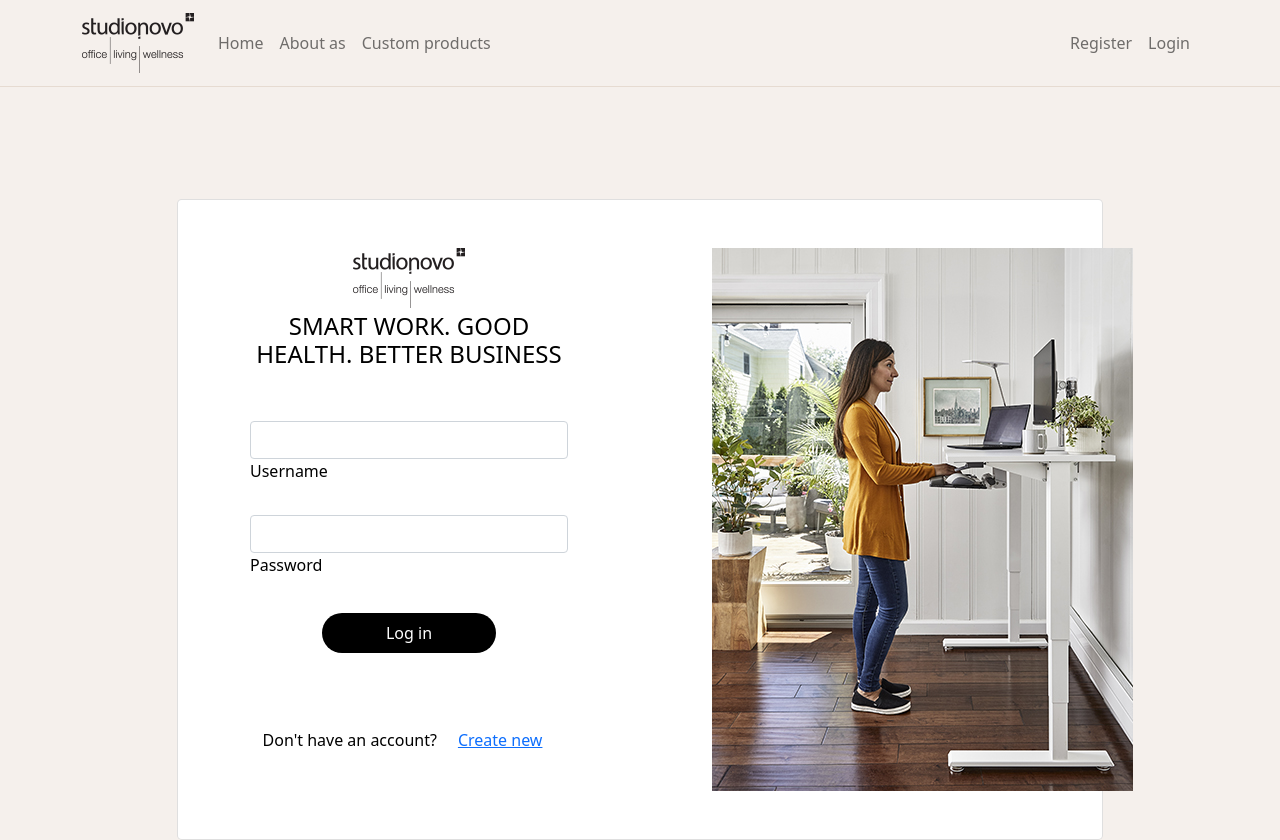
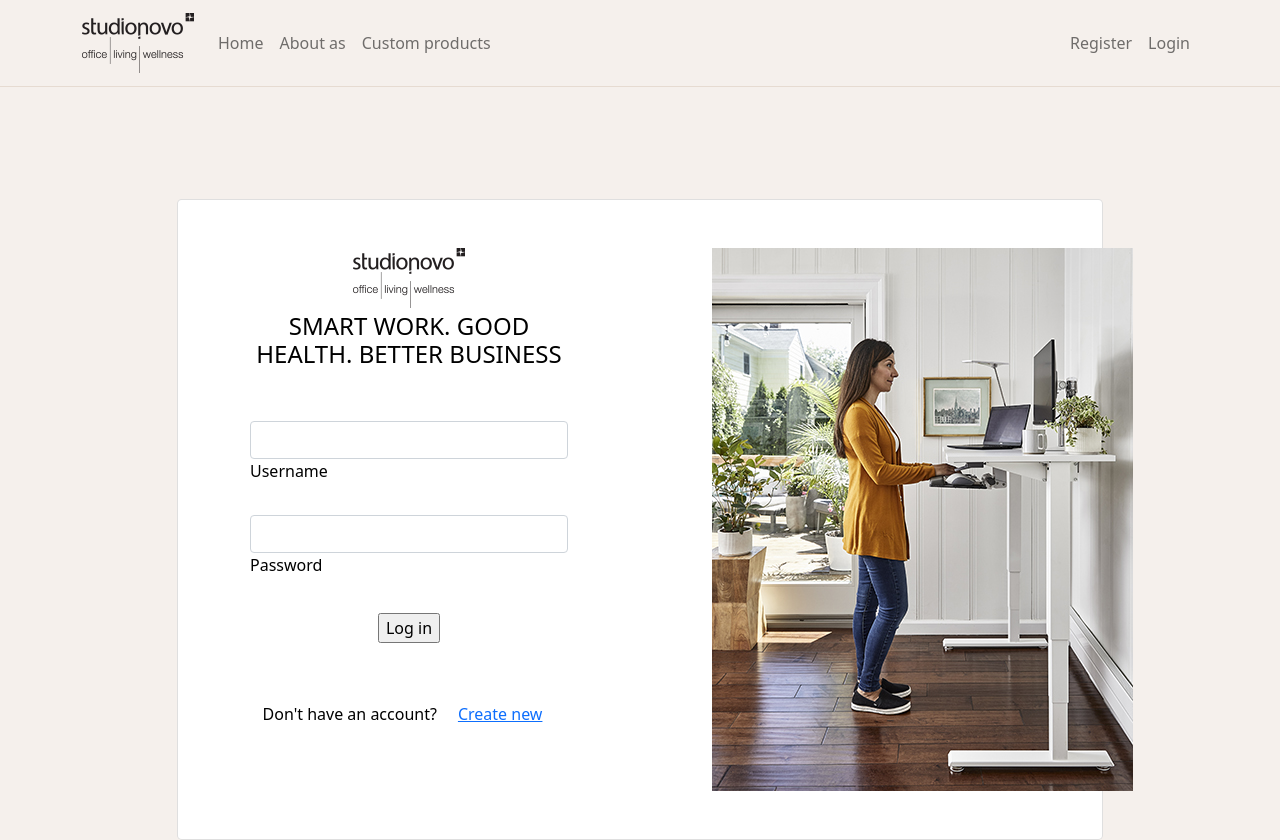
Before and after one commit to nikoletastoeva/furniture-store, a React (Create React App) app: page /login in a window 1280 px wide. Shown: the top 840 px of the page. Built offline with nearby package versions, Linux system fonts and the light colour scheme.

Commit message:
Update Login.js

```diff
--- a/src/components/auth/Login.js
+++ b/src/components/auth/Login.js
@@ -6,22 +6,7 @@ import { useState } from 'react/cjs/react.development';
 import { Alert } from 'react-bootstrap';
 
 const Login = ({history}) => {
-    let buttonStyle = {
-        fontSize: "16px",
-        lineHeight: "16px",
-        borderRadius: '50px 50px 50px 50px',
-        overflow: 'hidden',
-        borderWidth: "0px",
-        paddingTop: '12px',
-        paddingRight: '64px',
-        paddingBottom: '12px',
-        paddingLeft: '64px',
-        justifyContent: 'space-between',
-        alignItems: 'center',
-        backgroundColor: 'black',
-        color: "#fefefe"
 
-    }
 	const [errors, setErrors] = useState({message: false})
 	const {login} = useAuthContext()
 
@@ -59,7 +44,7 @@ const Login = ({history}) => {
 									<div className="card-body p-md-5 mx-md-4">
 
 										<div className="text-center">
-											<img src="StudioNovo.png" style={{width: "112px"}} alt="logo"/>
+											<img src="StudioNovo.png" id='logoLogin'  alt="logo"/>
 											<h4 className="mt-1 mb-5 pb-1">SMART WORK. GOOD HEALTH. BETTER BUSINESS</h4>
 										</div>
 
@@ -78,7 +63,7 @@ const Login = ({history}) => {
 
 											<div className="text-center pt-1 mb-5 pb-1">
 
-												<input className="btn btn-primary btn-block fa-lg mb-3" type="submit" style={buttonStyle} value="Log in" />
+												<input className="buttonStyle" type="submit" value="Log in" />
 											</div>
 
 											<div className="d-flex align-items-center justify-content-center pb-4">
```
